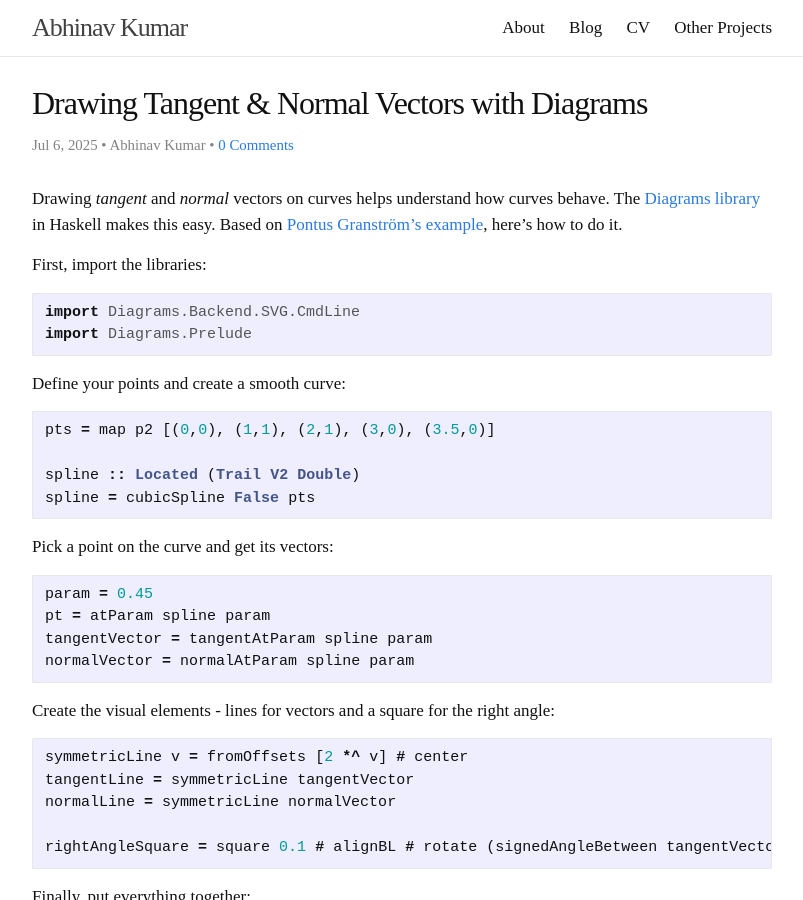
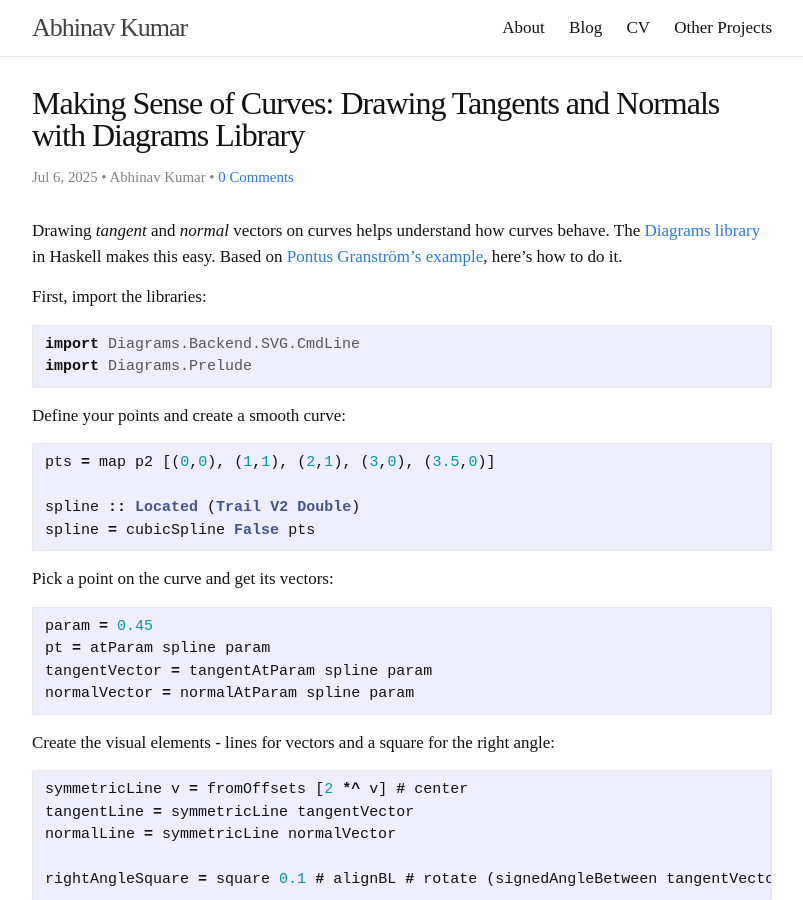
Before and after one commit to Abhinavcode13/abhinavcode13.github.io, a Jekyll site: the page built from _posts/2025-01-27-visualizing-tangent-normal-vectors-with-diagrams.md, in a window 1280 px wide and 900 px high. Shown: the whole window, without its empty margins (238-1041 px from the left). Built offline with Jekyll 4.4.1, drawn with Linux system fonts in a browser that asks for light colours; comment, search, counter and statistics services are not loaded.

Commit message:
Update 2025-01-27-visualizing-tangent-normal-vectors-with-diagrams.md

```diff
--- a/_posts/2025-01-27-visualizing-tangent-normal-vectors-with-diagrams.md
+++ b/_posts/2025-01-27-visualizing-tangent-normal-vectors-with-diagrams.md
@@ -1,6 +1,6 @@
 ---
 layout: post
-title: "Drawing Tangent & Normal Vectors with Diagrams"
+title: "Making Sense of Curves: Drawing Tangents and Normals with Diagrams Library"
 date: 2025-07-06
 author: Abhinav Kumar
 categories: [mathematics, haskell, diagrams]
```
